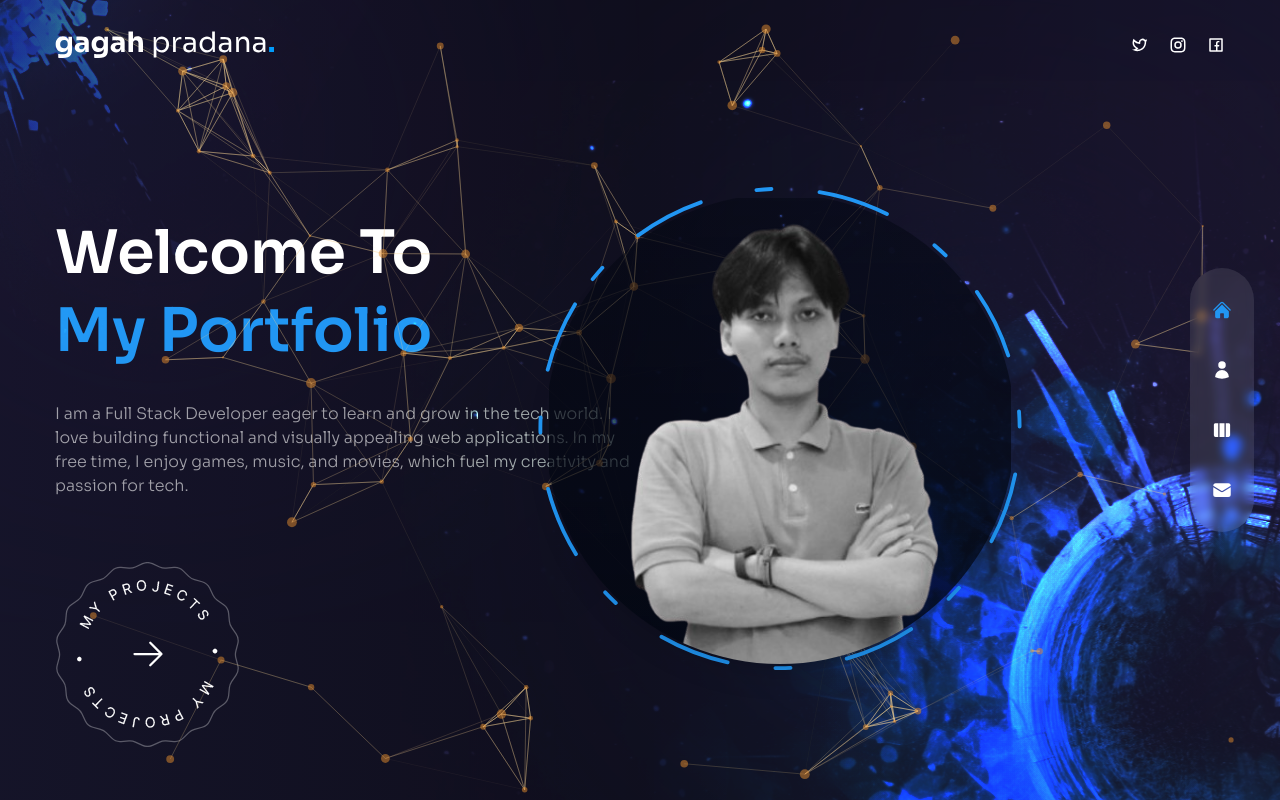
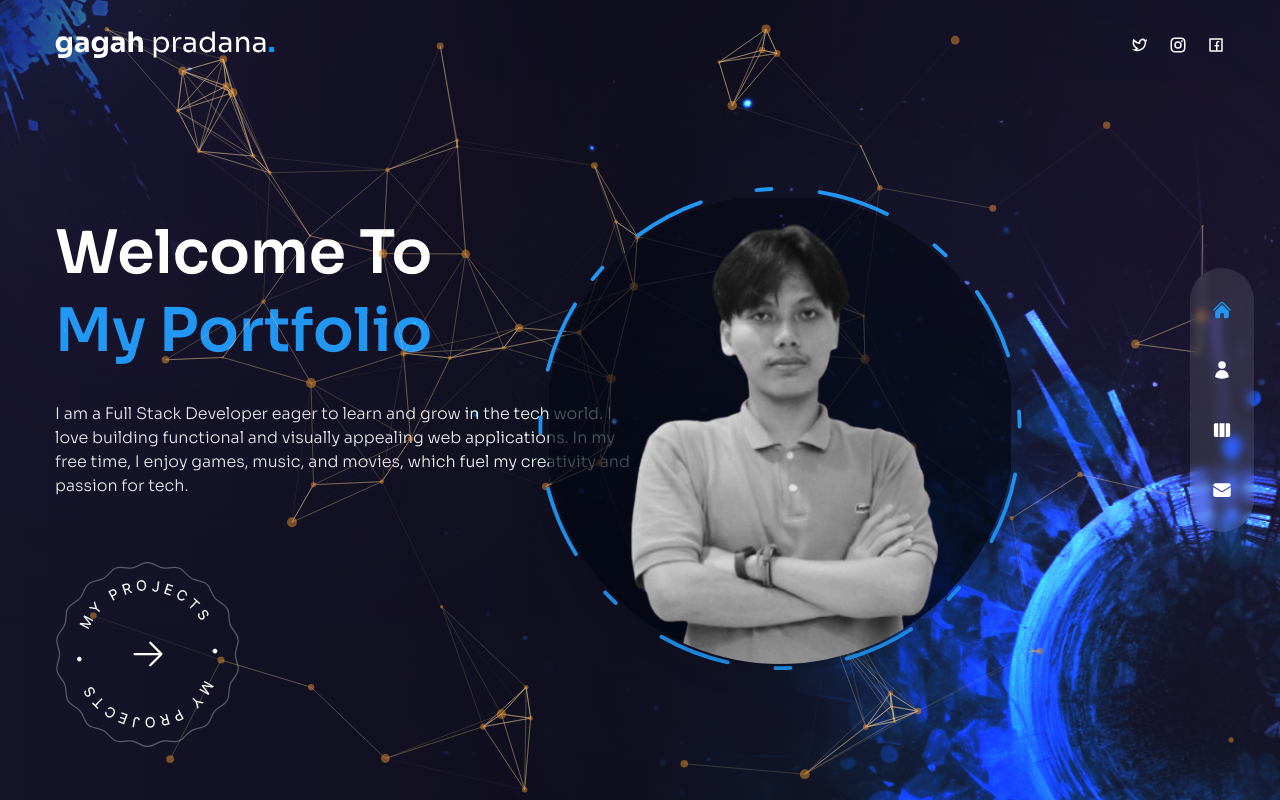
Before and after one commit to Gagahpradana7/gaprapu-porto, a Next.js app: page / in a window 1280 px wide. Built offline with nearby package versions, Linux system fonts and the light colour scheme.

Commit message:
fixing home page description

```diff
--- a/pages/index.js
+++ b/pages/index.js
@@ -26,7 +26,7 @@ const Home = () => {
             initial="hidden"
             animate="show"
             exit="hidden"
-            className="max-w-sm text-wrap text-sm xl:text-base xl:max-w-xl mx-auto xl:mx-0 mb-10 xl:mb-16"
+            className="max-w-sm text-wrap text-sm xl:text-base xl:max-w-xl mx-auto xl:mx-0 mb-10 xl:mb-16 text-white/90"
           >
             I am a Full Stack Developer eager to learn and grow in the tech
             world. I love building functional and visually appealing web
```
